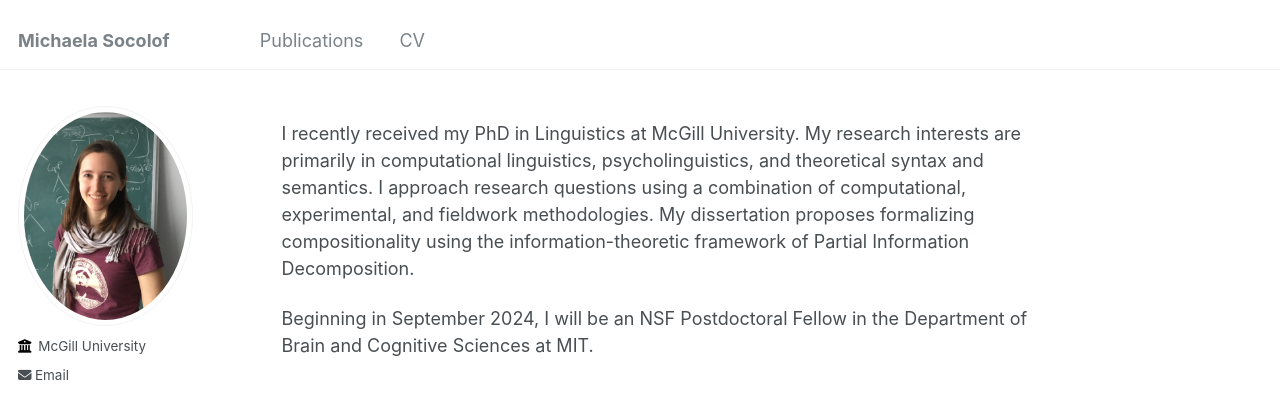
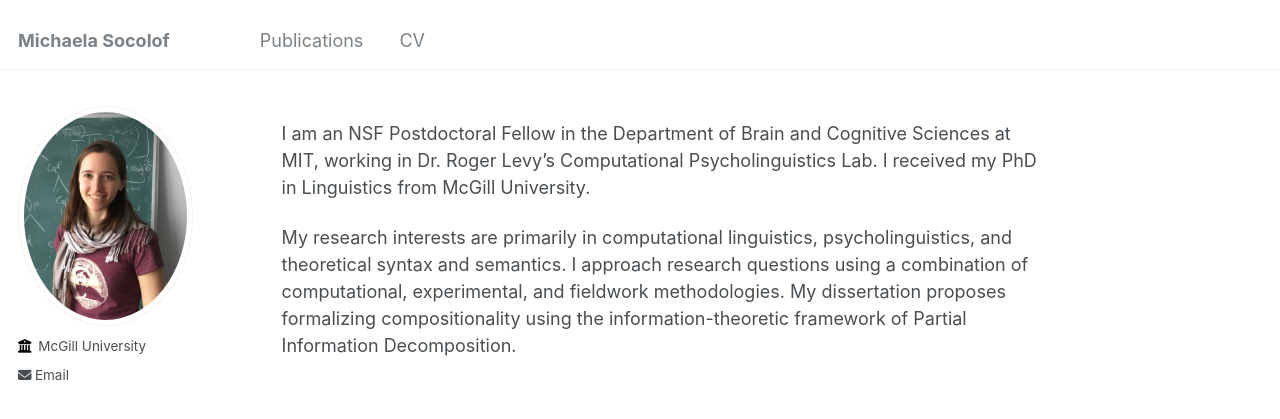
Before and after one commit to michaelasocolof/michaelasocolof.github.io, a Jekyll site: the page built from _pages/about.md, in a window 1280 px wide. Shown: the top 419 px of the page. Built offline with Jekyll 4.4.1, drawn with Linux system fonts in a browser that asks for light colours.

Commit message:
Update about.md

```diff
--- a/_pages/about.md
+++ b/_pages/about.md
@@ -7,6 +7,6 @@ redirect_from:
   - /about.html
 ---
 
-I recently received my PhD in Linguistics at McGill University. My research interests are primarily in computational linguistics, psycholinguistics, and theoretical syntax and semantics. I approach research questions using a combination of computational, experimental, and fieldwork methodologies. My dissertation proposes formalizing compositionality using the information-theoretic framework of Partial Information Decomposition.
+I am an NSF Postdoctoral Fellow in the Department of Brain and Cognitive Sciences at MIT, working in Dr. Roger Levy's Computational Psycholinguistics Lab. I received my PhD in Linguistics from McGill University.
 
-Beginning in September 2024, I will be an NSF Postdoctoral Fellow in the Department of Brain and Cognitive Sciences at MIT.
+My research interests are primarily in computational linguistics, psycholinguistics, and theoretical syntax and semantics. I approach research questions using a combination of computational, experimental, and fieldwork methodologies. My dissertation proposes formalizing compositionality using the information-theoretic framework of Partial Information Decomposition.
```
